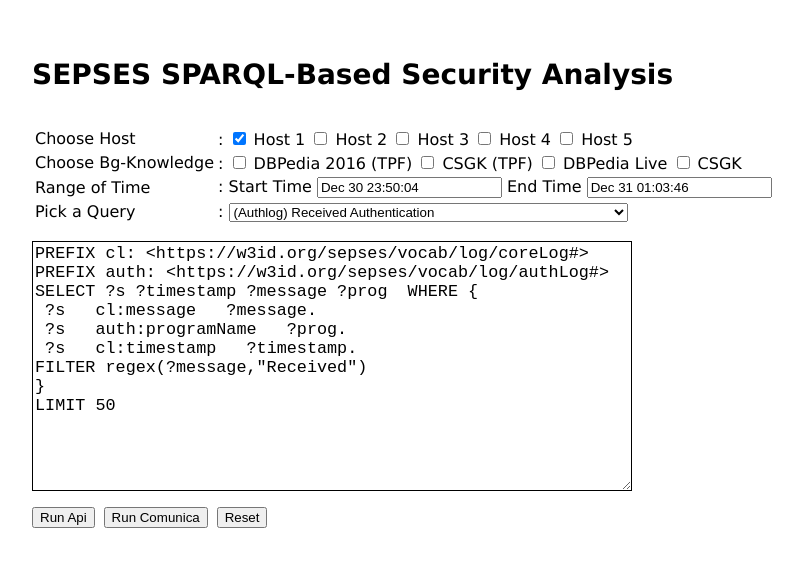
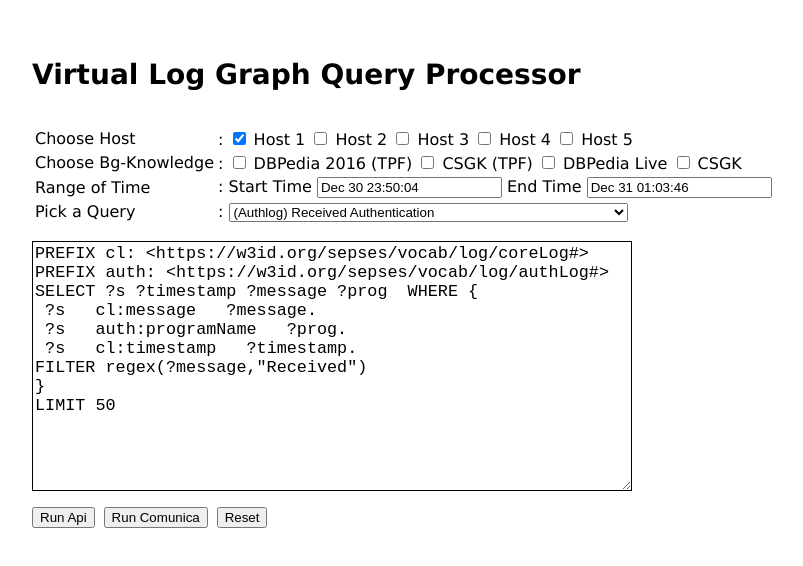
Before and after one commit to sepses/VloGraphQueryProcessor, a website: page public/index.html in a window 1280 px wide. Shown: the whole page, without its empty margins (26-829 px from the left). Drawn offline with nearby package versions, Linux system fonts and the light colour scheme.

Commit message:
update Title

```diff
--- a/public/index.html
+++ b/public/index.html
@@ -19,7 +19,7 @@ textarea {
 }
 </style>
 <body>
-  <h1>SEPSES SPARQL-Based Security Analysis</h1>
+  <h1>Virtual Log Graph Query Processor</h1>
   <table>
 <!--Host Option-->
 <tr><td>
```
